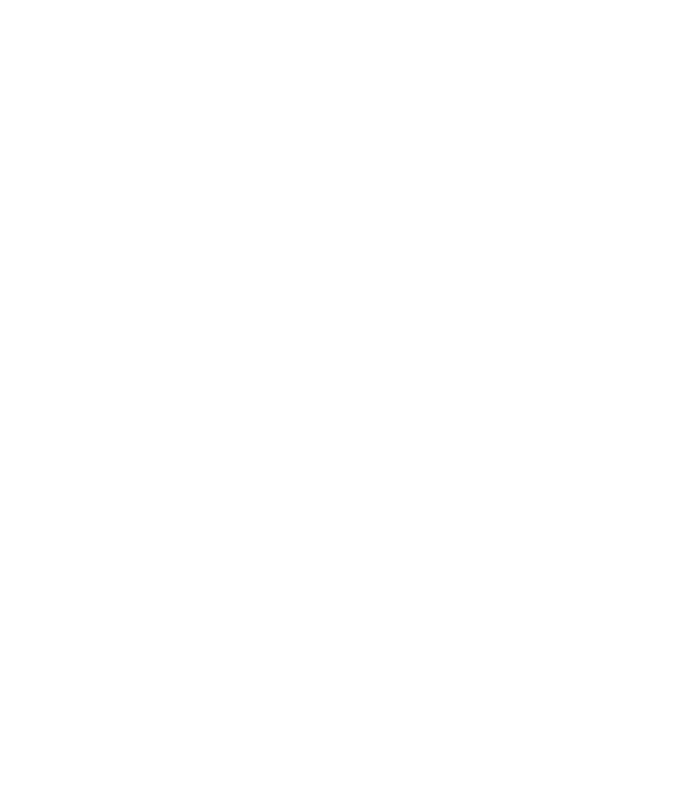
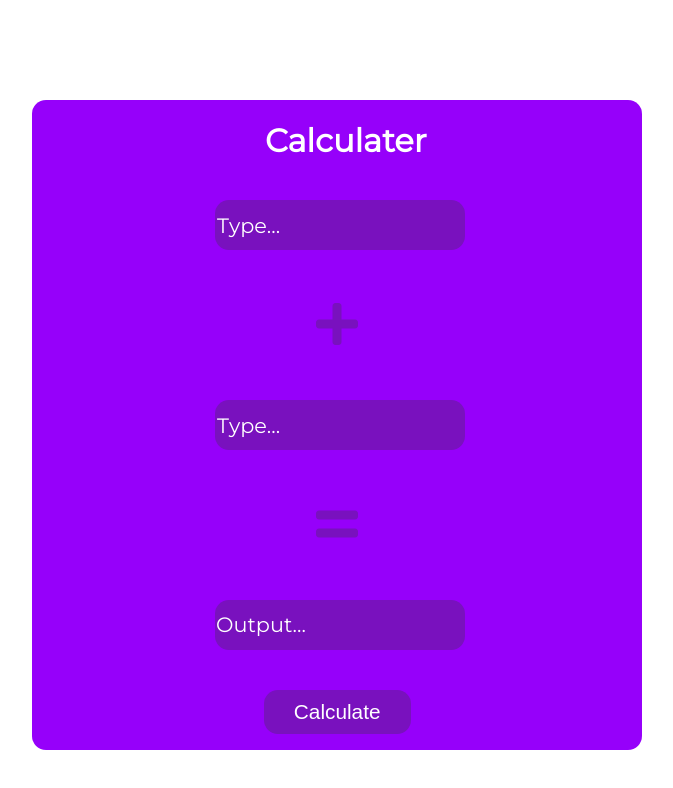
Before and after one commit to Holgerhk/Plus-Calculater, a plain HTML site: page index.html in a window 1280 px wide. Shown: the whole page, without its empty margins (303-976 px from the left). Drawn offline with Linux system fonts and the light colour scheme.

Commit message:
a second message

```diff
--- a/index.html
+++ b/index.html
@@ -4,11 +4,27 @@
     <meta charset="UTF-8">
     <meta http-equiv="X-UA-Compatible" content="IE=edge">
     <meta name="viewport" content="width=device-width, initial-scale=1.0">
+    <link
+      rel="stylesheet"
+      href="https://cdnjs.cloudflare.com/ajax/libs/font-awesome/5.14.0/css/all.min.css"
+      integrity="sha512-1PKOgIY59xJ8Co8+NE6FZ+LOAZKjy+KY8iq0G4B3CyeY6wYHN3yt9PW0XpSriVlkMXe40PTKnXrLnZ9+fkDaog=="
+      crossorigin="anonymous"
+    />
     <link rel="stylesheet" href="style.css">
     <script src="script.js" defer></script>
     <title>Plus calculater</title>
 </head>
 <body>
-
+    <div class="container">
+        <h1 class="heading">Calculater</h1>
+        <input type="number" class="input input-one" placeholder="Type...">
+        <i class="fas fa-plus"></i>
+        <input type="number" class="input input-two" placeholder="Type...">
+        <i class="fas fa-equals"></i>
+        <div class="output-con">
+            <p class="output-text">Output...</p>
+        </div>
+        <button class="btn">Calculate</button>
+    </div>
 </body>
 </html>
--- a/style.css
+++ b/style.css
@@ -0,0 +1,121 @@
+@import url("https://fonts.googleapis.com/css2?family=Montserrat&display=swap");
+
+html {
+  height: 100%;
+  width: 100%;
+}
+
+body {
+  height: 100%;
+  width: 100%;
+  margin: 0;
+  display: flex;
+  justify-content: center;
+  font-family: "Montserrat", sans-serif;
+}
+
+* {
+  box-sizing: border-box;
+}
+
+.container {
+  position: relative;
+  top: 100px;
+  background-color: #9600fa;
+  border-radius: 14px;
+  width: 610px;
+  height: 650px;
+}
+
+.heading {
+  width: 144px;
+  position: absolute;
+  left: 233px;
+  color: #fff;
+}
+
+.input {
+  background-color: #7911be;
+  border: none;
+  width: 250px;
+  height: 50px;
+  font-family: "Montserrat", sans-serif;
+  font-size: 1.3rem;
+  color: #fff;
+  border-radius: 14px;
+  position: absolute;
+}
+
+.input::placeholder {
+  font-size: 1.3rem;
+  color: #fff;
+}
+
+.input:focus {
+  outline: none;
+}
+
+.input-one {
+  top: 100px;
+  left: 30%;
+}
+
+.fa-plus {
+  position: absolute;
+  top: 200px;
+  left: 284px;
+  font-size: 3rem;
+  color: #7911be;
+}
+
+.fa-equals {
+  position: absolute;
+  top: 400px;
+  left: 284px;
+  font-size: 3rem;
+  color: #7911be;
+}
+
+.input-two {
+  top: 300px;
+  left: 30%;
+}
+
+.output-con {
+  background-color: #7911be;
+  width: 250px;
+  height: 50px;
+  font-family: "Montserrat", sans-serif;
+  font-size: 1.3rem;
+  color: #fff;
+  border-radius: 14px;
+  position: absolute;
+  top: 500px;
+  left: 30%;
+}
+
+.output-text {
+  position: absolute;
+  margin-top: 12px;
+  margin-left: 1px;
+}
+
+.btn {
+  background-color: #7911be;
+  border: none;
+  padding: 10px 30px;
+  color: #fff;
+  font-size: 1.3rem;
+  border-radius: 14px;
+  position: absolute;
+  top: 590px;
+  left: 38%;
+}
+
+.btn:hover {
+  background-color: #7e1bc0;
+}
+
+.btn:active {
+  transform: scale(0.98);
+}
```
